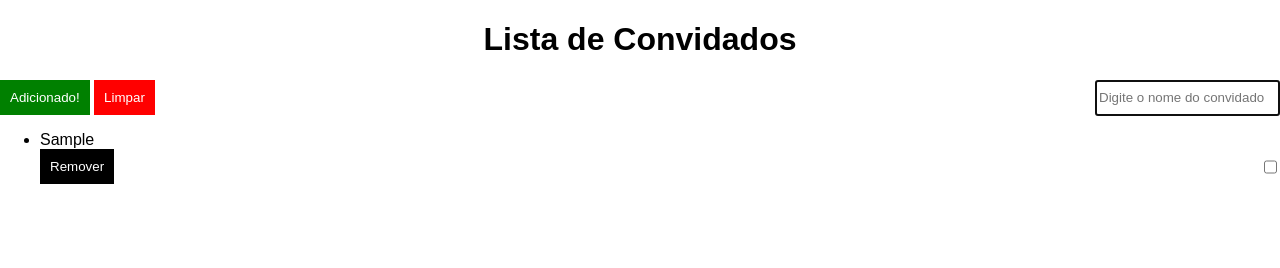
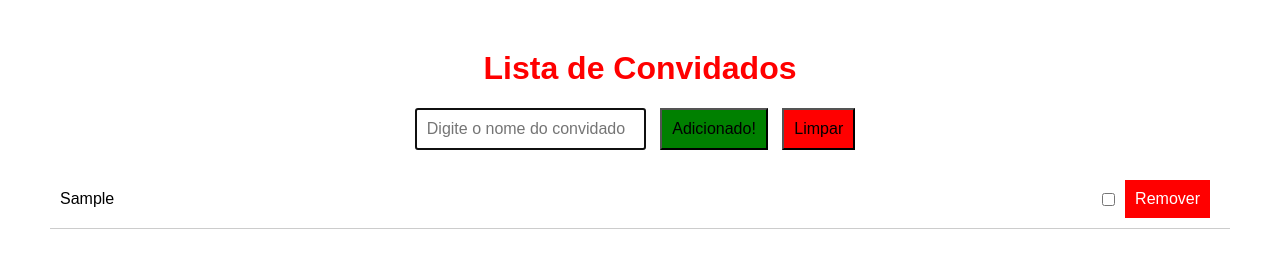
Before and after one commit to jpvlif/convidado, a plain HTML site: page index.html in a window 1280 px wide. Both pictures are taken after typing "Sample" into the empty fields and a click on the button "Adicionar". Drawn offline with Linux system fonts and the light colour scheme.

Commit message:
Update styles.css

```diff
--- a/styles.css
+++ b/styles.css
@@ -1,66 +1,52 @@
 body {
-    font-family: sans-serif;
-    margin: 0;
+  font-family: Arial, sans-serif;
+  text-align: center;
+  margin: 50px;
+}
+
+.input-container {
+  margin-bottom: 20px;
+}
+
+input, button {
+  font-size: 16px;
+  padding: 10px;
+  margin-right: 10px;
+}
+
+button {
+  cursor: pointer;
+}
+
+ul.convidados {
+  list-style-type: none;
   padding: 0;
 }
 
-  h1 {
-    text-align: center;
-  }
-
-  form {
-    display: flex;
-    justify-content: center;
-    margin-bottom: 10px;
-  }
-
-  input {
-    height: 30px;
-    float: right;
-    top: 10px;
-  }
-
-  button {
-    background-color: #000;
-    color: #fff;
-    padding: 10px;
-    border: none;
-    cursor: pointer;
-  }
-
-  .lista-convidados {
-    list-style-type: none;
-    margin: 0;
-    padding: 0;
-  }
-
-  .lista-convidados li {
+ul.convidados li {
   display: flex;
   align-items: center;
   justify-content: space-between;
   padding: 10px;
   border-bottom: 1px solid #ccc;
-
-    /* Adiciona padding de 10px em todos os lados do elemento */
-    padding: 10px;
-
-    /* Adiciona bordas arredondadas ao elemento */
-    border-radius: 5px;
-
-    /* Adiciona um fundo claro ao elemento */
-    background-color: #f0f0f0;
 }
 
-  .lista-convidados li input {
-    /* Remove o margin-right de 5px */
-    margin-right: 0;
+ul.convidados li .flex {
+  display: flex;
+  align-items: center;
 }
 
-  .lista-convidados li button {
-    /* Adiciona padding de 10px em todos os lados do botão */
-    padding: 10px;
+ul.convidados li button {
+  background-color: #ff0000;
+  color: #fff;
+  border: none;
+  cursor: pointer;
 }
 
-  .lista-convidados li.riscado {
+ul.convidados li.risk {
   text-decoration: line-through;
 }
+
+h1 {
+  color: #ff0000;
+}
```
Lines whose indentation alone changed are shown as unchanged.
